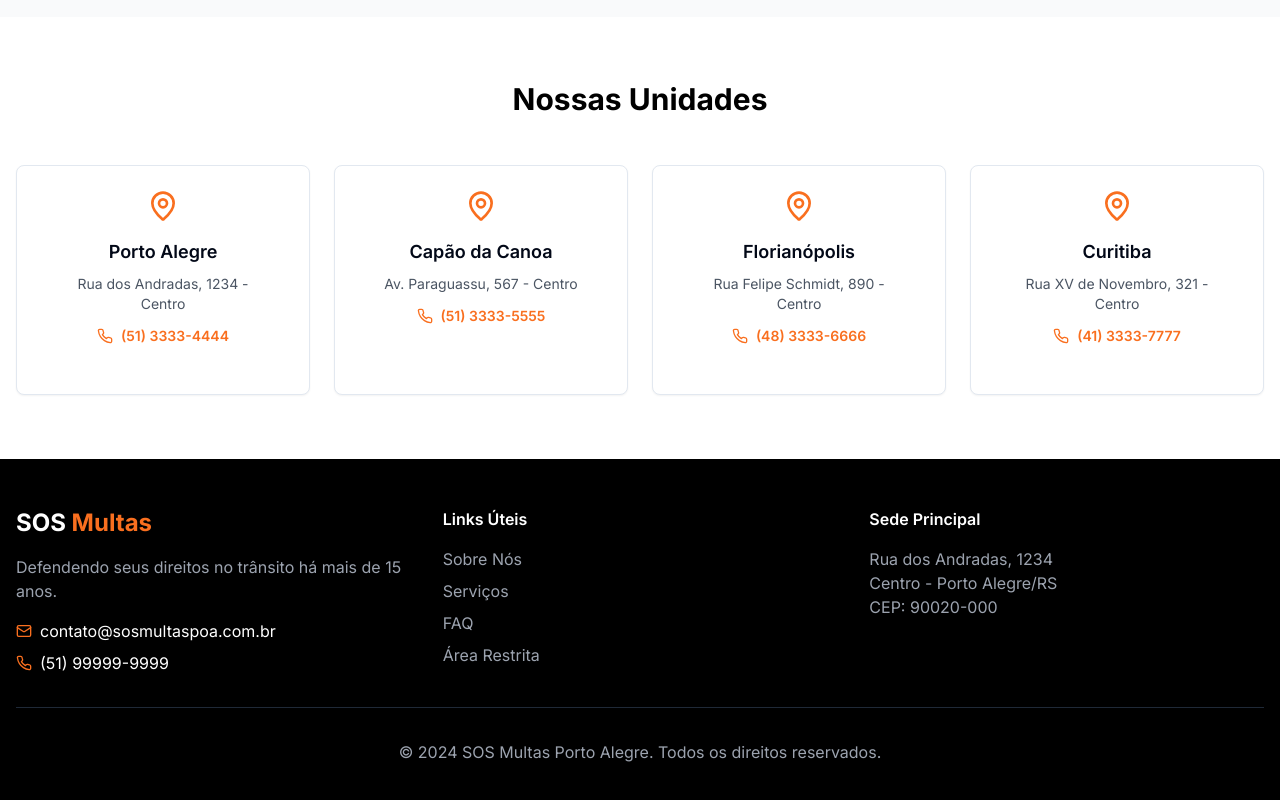
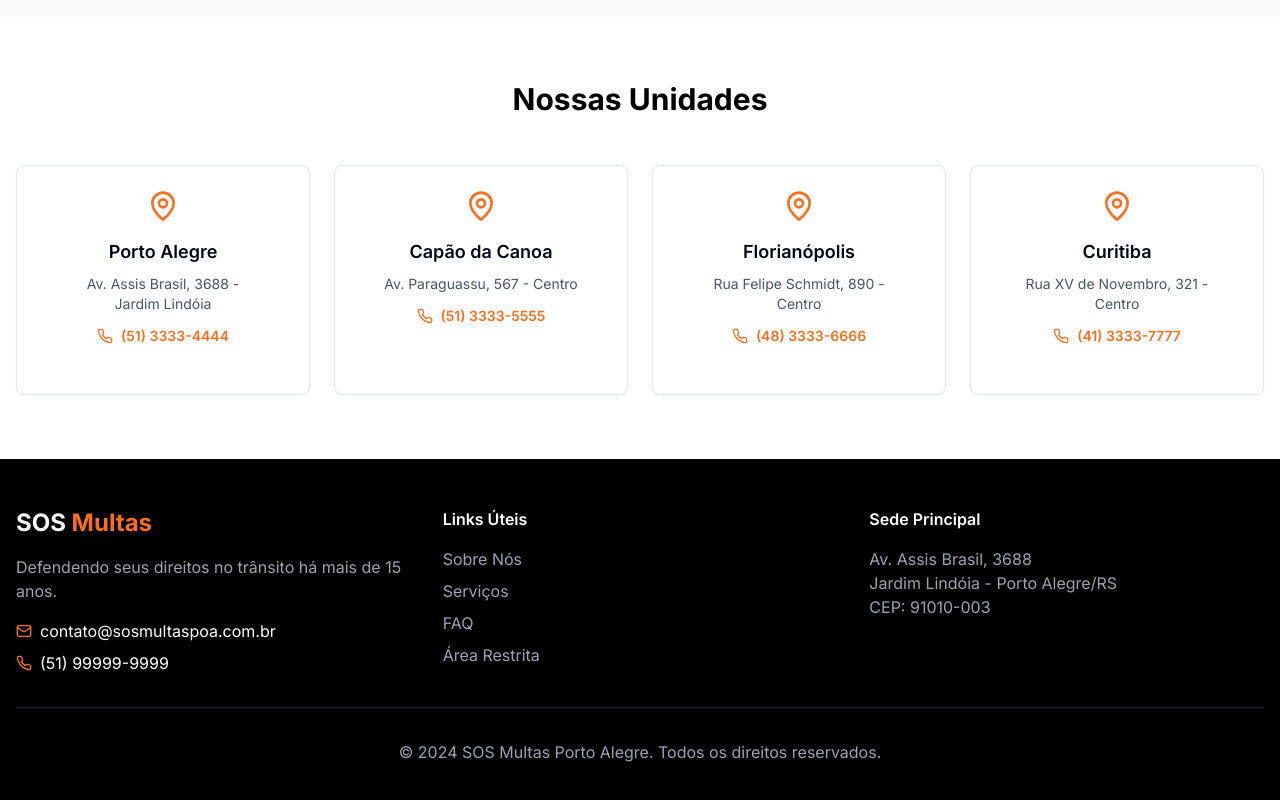
Before and after one commit to brendonalcantara97/multa-lead-flow, a React (Vite) app: page / in a window 1280 px wide. Shown: the part 2613-3413 px from the top of the page. Built offline with nearby package versions, Linux system fonts and the light colour scheme.

Commit message:
Update address in footer
Update the address in the footer to "Av. Assis Brasil, 3688 - Jardim Lindóia, Porto Alegre - RS, 91010-003".

```diff
--- a/src/pages/Index.tsx
+++ b/src/pages/Index.tsx
@@ -505,7 +505,7 @@ Solicite agora mesmo sua análise gratuita!</p>
           <div className="grid md:grid-cols-2 lg:grid-cols-4 gap-6">
             {[{
             city: "Porto Alegre",
-            address: "Rua dos Andradas, 1234 - Centro",
+            address: "Av. Assis Brasil, 3688 - Jardim Lindóia",
             phone: "(51) 3333-4444"
           }, {
             city: "Capão da Canoa",
@@ -568,9 +568,9 @@ Solicite agora mesmo sua análise gratuita!</p>
             <div>
               <h3 className="font-semibold mb-4">Sede Principal</h3>
               <p className="text-gray-400">
-                Rua dos Andradas, 1234<br />
-                Centro - Porto Alegre/RS<br />
-                CEP: 90020-000
+                Av. Assis Brasil, 3688<br />
+                Jardim Lindóia - Porto Alegre/RS<br />
+                CEP: 91010-003
               </p>
             </div>
           </div>
```
